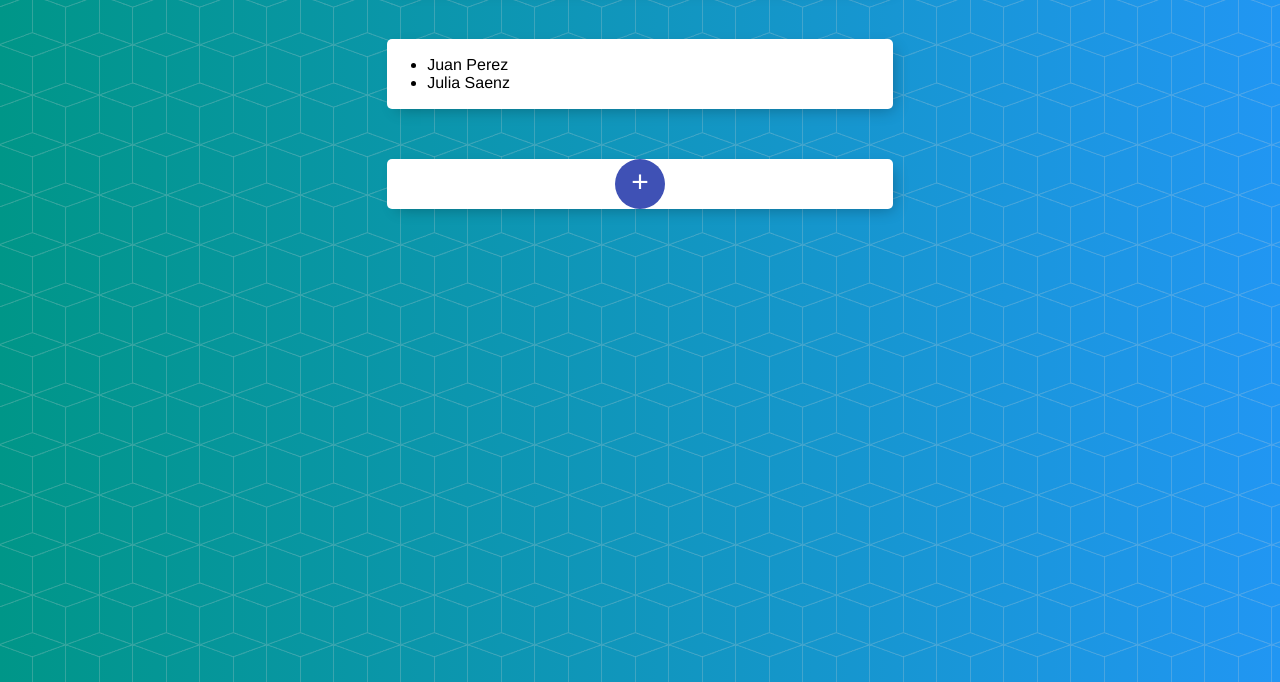
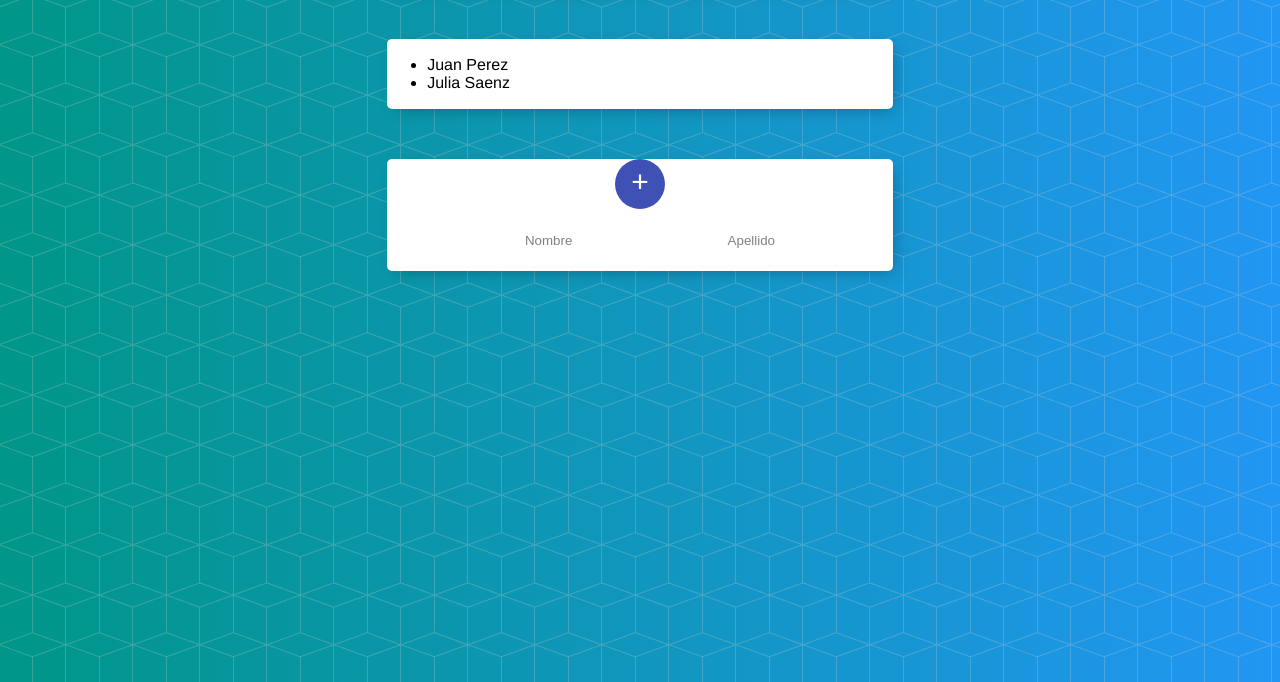
Before and after one commit to Jaivalos/Listado-de-personas, a plain HTML site: page docs/index.html in a window 1280 px wide. Shown: the part 118-800 px from the top of the page. Drawn offline with Linux system fonts and the light colour scheme.

Commit message:
Agregamos los inputs para le nombre y le apellido

```diff
--- a/docs/index.html
+++ b/docs/index.html
@@ -25,6 +25,10 @@
                 +
             </button>
         </div>
+        <form id="forma">
+            <input type="text" name="nombre" id="nombre" placeholder="Nombre">
+            <input type="text" name="apellido" id="apellido" placeholder="Apellido">
+        </form>
     </div>
 
     <script src="js/persona.js"></script>
```
